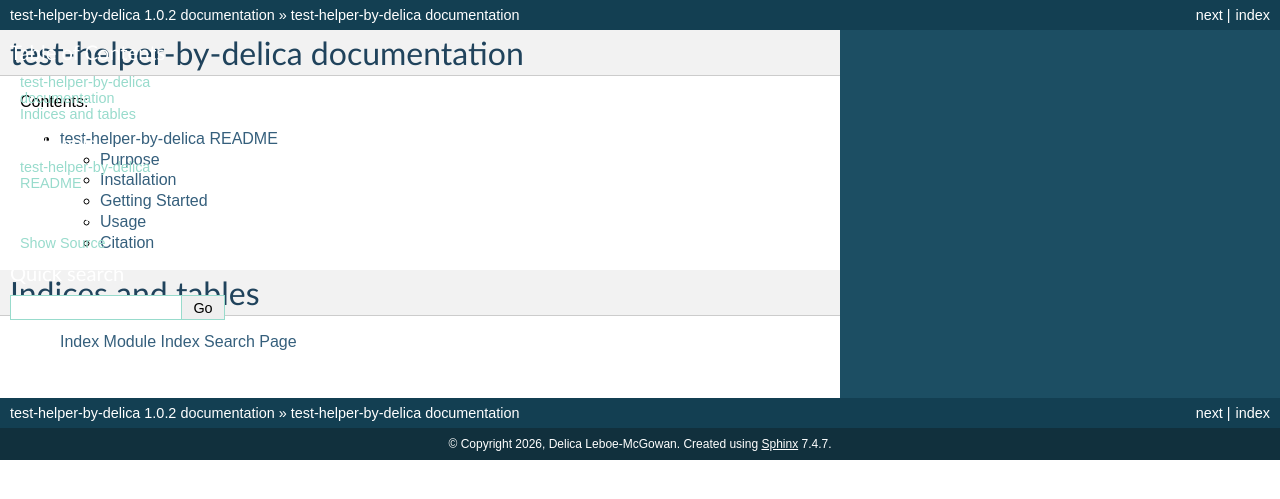
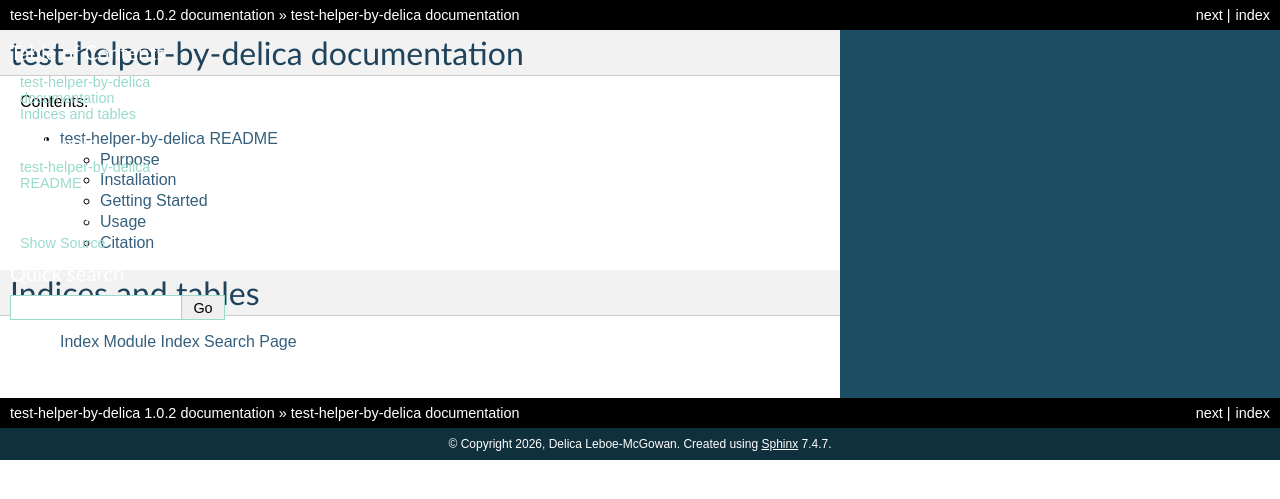
Before and after one commit to DelicaLM/test_helper_by_delica, a Sphinx documentation site: the page built from doc/source/index.rst, in a window 1280 px wide. Shown: the top 499 px of the page. Built offline with Sphinx 7.4.7, drawn with Linux system fonts in a browser that asks for light colours; pages that are not in the unit, such as notebooks, are missing from menus.

Commit message:
Added sphinx documentation support.

```diff
--- a/doc/source/conf.py
+++ b/doc/source/conf.py
@@ -59,7 +59,8 @@ exclude_patterns = []
 
 html_theme = 'classic'
 html_theme_options = {
-    'rightsidebar': True,
+    "rightsidebar": "true",
+    "relbarbgcolor": "black"
 }
 # html_theme_options = {
 #     'sidebarwidth': '350px',
```
